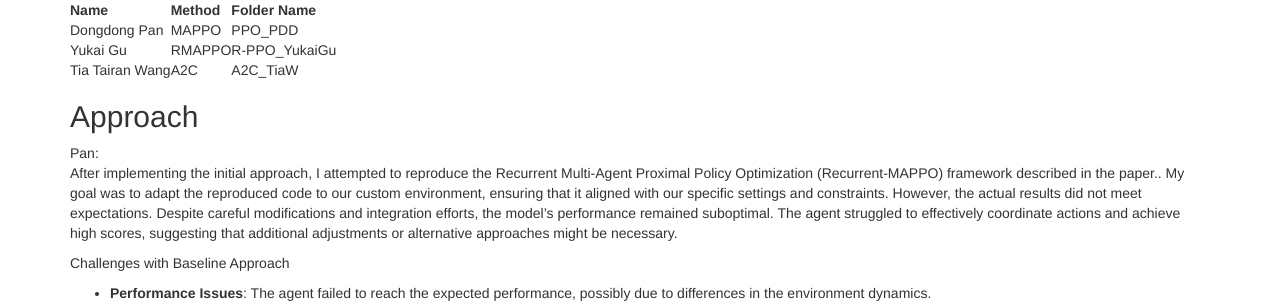
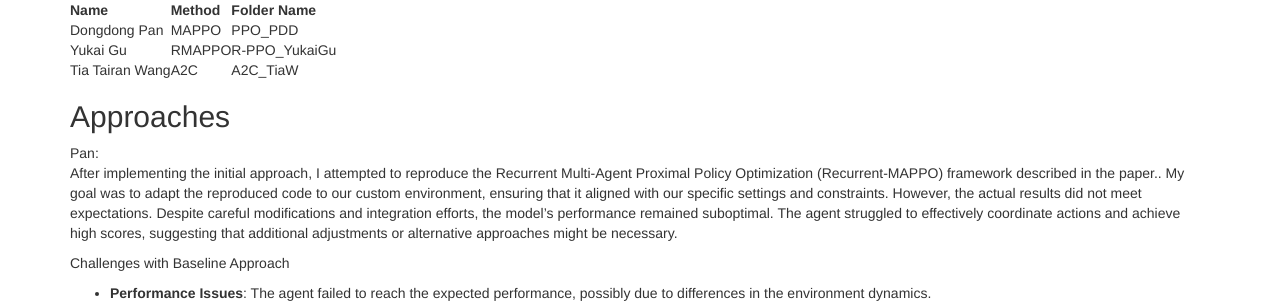
Before and after one commit to pddpdd20020105/ICS-175-fireworker, a Jekyll site: the page built from docs/final.md, in a window 1280 px wide and 900 px high, scrolled down 956 px. Shown: the part 160-463 px from the top of the window. Built offline with Jekyll 4.4.1, drawn with Linux system fonts in a browser that asks for light colours.

Commit message:
Update final.md

```diff
--- a/docs/final.md
+++ b/docs/final.md
@@ -20,13 +20,13 @@ Hanabi differs from other adversarial two-player zero-sum games, the value of an
 Given these challenges, we explore **reinforcement learning approaches** to train agents that can make strategic decisions and aiming for high scores. We tested both on **DeepMind Hanabi Learning Environment** and a **Customized environment**, implementing methods such as **RPPO, Multi-agent PPO, and A2C**. These techniques allow AI agents to adapt dynamically, improving decision-making in cooperative settings.
 
 | Name     | Method  | Folder Name |
-| -------- | ------- | ----------- |
+| ------------ | ---------- | -------------- |
 | Dongdong Pan  | MAPPO | PPO_PDD |
 | Yukai Gu | RMAPPO | R-PPO_YukaiGu |
 | Tia Tairan Wang | A2C | A2C_TiaW |
 
 
-## Approach
+## Approaches
 Pan: \
 After implementing the initial approach, I attempted to reproduce the Recurrent Multi-Agent Proximal Policy Optimization (Recurrent-MAPPO) framework described in the paper.. My goal was to adapt the reproduced code to our custom environment, ensuring that it aligned with our specific settings and constraints. However, the actual results did not meet expectations. Despite careful modifications and integration efforts, the model’s performance remained suboptimal. The agent struggled to effectively coordinate actions and achieve high scores, suggesting that additional adjustments or alternative approaches might be necessary.
 
```
